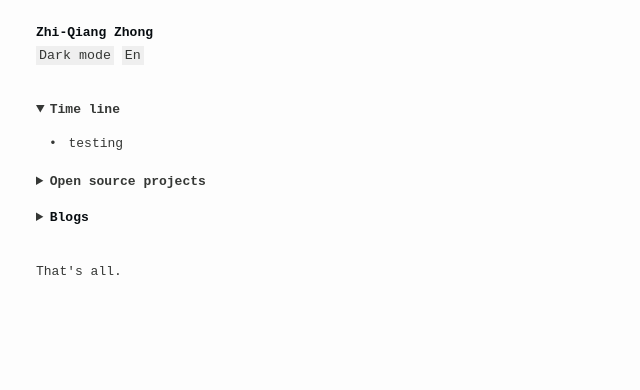
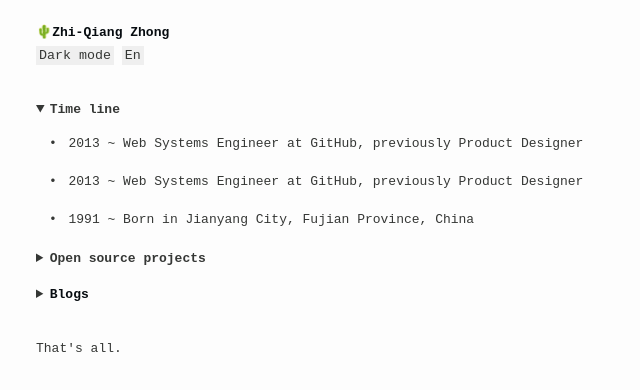
Before and after one commit to arvinzzq/zz1211.github.io, a website: page template/index.njk in a window 1280 px wide. Shown: the whole page, without its empty margins (0-640 px from the left). Drawn offline with nearby package versions, Linux system fonts and the light colour scheme; files that its build step writes are made by us from their sources; a web font is replaced by a local one.

Commit message:
refactor: update template.

```diff
--- a/template/index.njk
+++ b/template/index.njk
@@ -3,12 +3,13 @@
   <head>
     <meta http-equiv="Content-Type" content="text/html; charset=UTF-8">
     <meta content="width=device-width, initial-scale=1.0" name="viewport">
-    <title>blog testing</title>
+    <meta >
+    <title>Zhi-Qiang Zhong</title>
   </head>
   <body data-gr-c-s-loaded="true" class="keydown">
     <header class="header">
       <h1 class="as-text">
-        <a class="no-underline" href="https://https://github.com/zz1211">Zhi-Qiang Zhong</a>
+        <a class="no-underline" href="https://https://github.com/zz1211">🌵Zhi-Qiang Zhong</a>
       </h1><br>
       <button class="js-toggle-dark-mode" type="button">Dark mode</button>
       <button class="js-toggle-dark-mode" type="button">En</button>
@@ -19,7 +20,9 @@
           <h2 class="as-text">Time line</h2>
         </summary>
         <ul class="list list-items">
-          <li>testing</li>
+          <li>2013 ~ Web Systems Engineer at GitHub, previously Product Designer</li>
+          <li>2013 ~ Web Systems Engineer at GitHub, previously Product Designer</li>
+          <li>1991 ~ Born in Jianyang City, Fujian Province, China</li>
         </ul>
       </details>
       <details>
```
Also changed, not shown: index.html.
